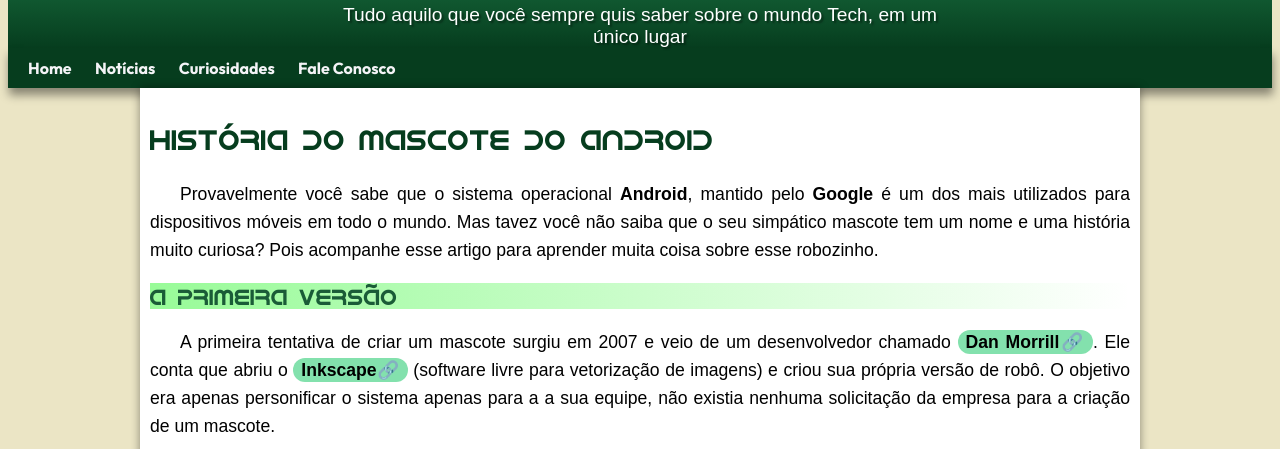
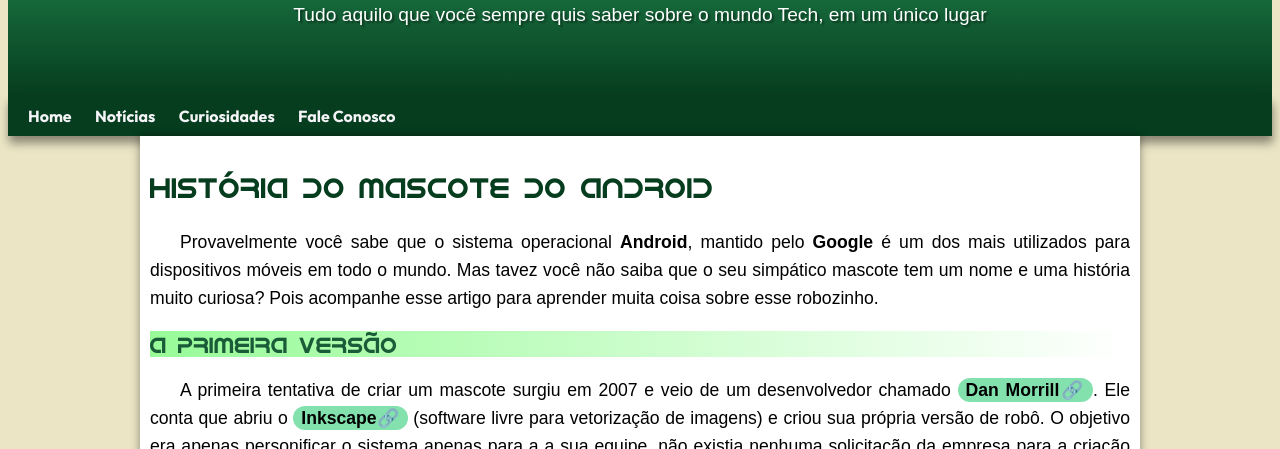
Before and after one commit to RenatoS1/projeto-android, a plain HTML site: page index.html in a window 1280 px wide. Shown: the part 153-602 px from the top of the page. Drawn offline with Linux system fonts and the light colour scheme.

Commit message:
problema de padding resolvido

```diff
--- a/style.css
+++ b/style.css
@@ -59,11 +59,11 @@
     color: white;
     font-family: var(--fonte-padrao);
     font-size: 1.2em;
-    max-width: 600px;
     padding-right: 10px;
     padding-left: 10px;
     margin: auto;
     text-shadow: 2px 2px 2px rgba(0, 0, 0, 0.432);
+    padding-bottom: 70px;
 }
 
 nav {
```
